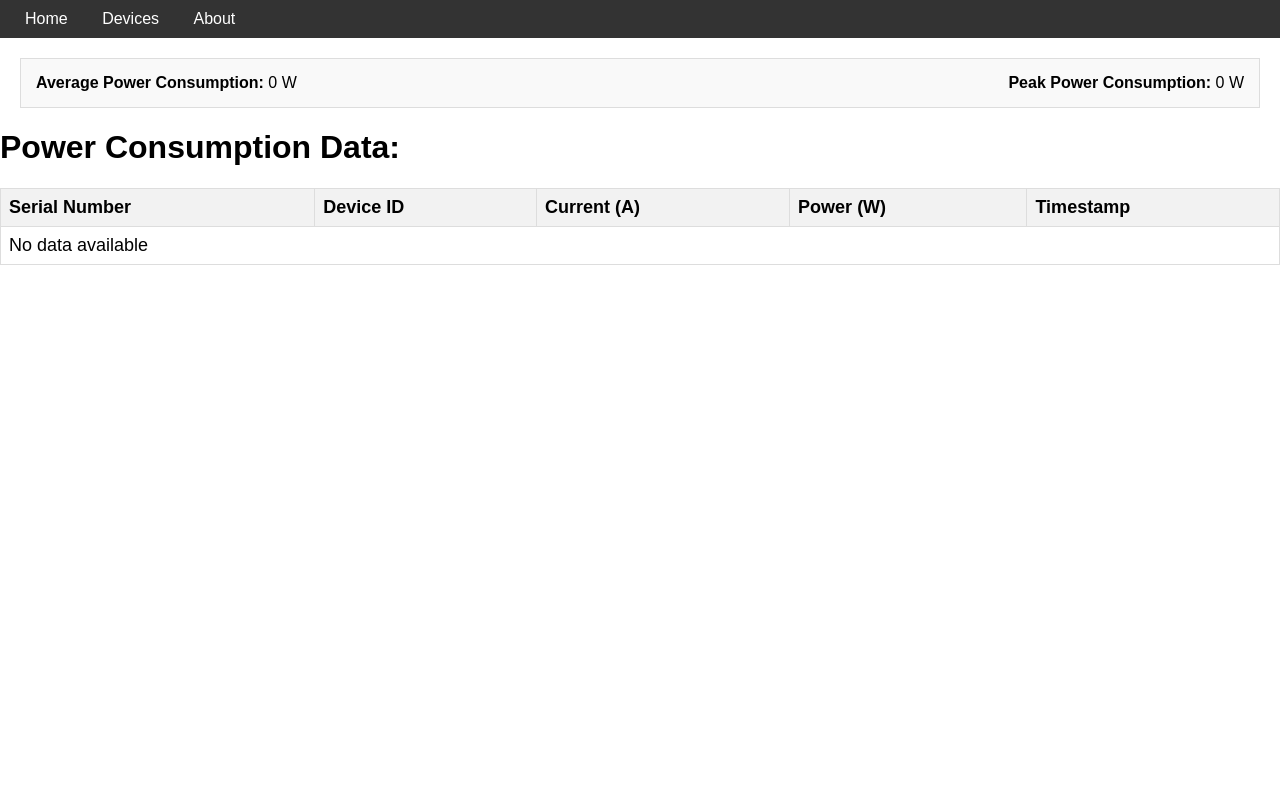
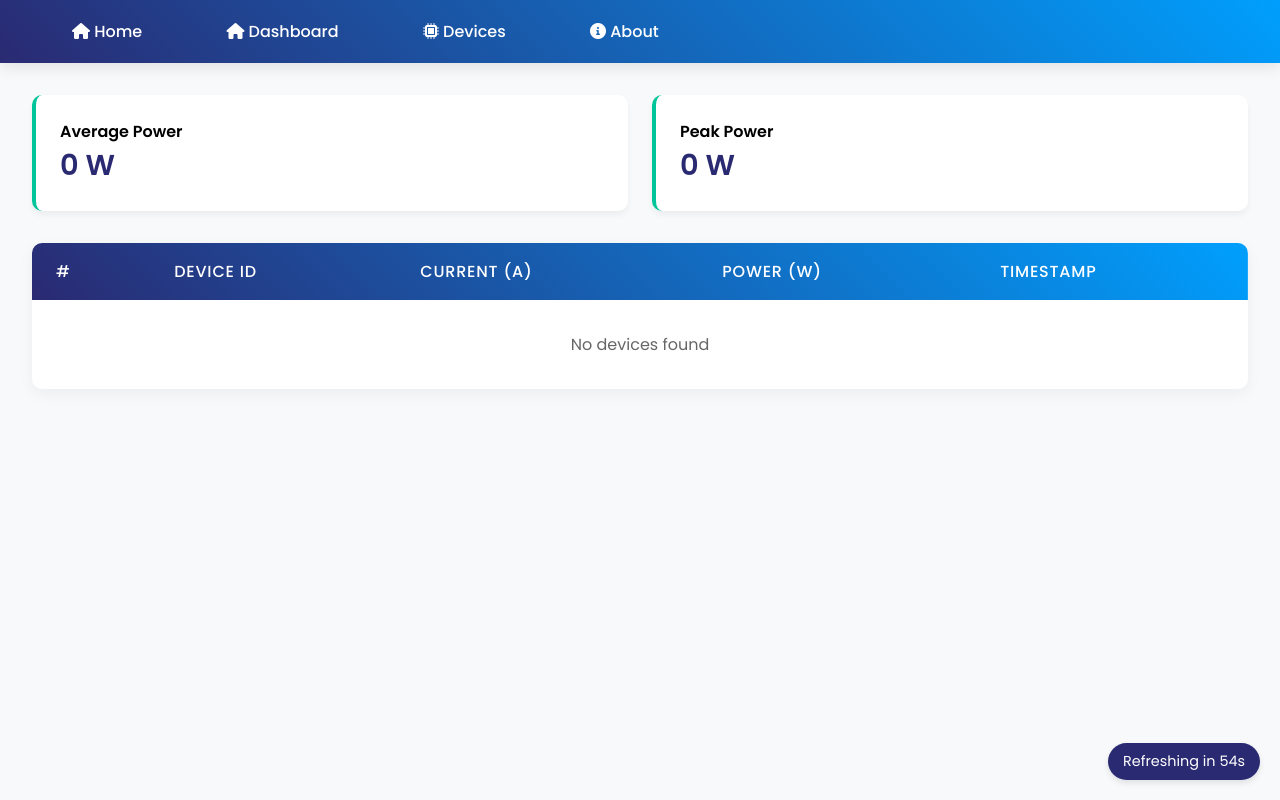
Before and after one commit to shawsuraj203/web_interface, a Django app: page /read/ in a window 1280 px wide. Run offline with Django 5.2, Linux system fonts and the light colour scheme.

Commit message:
Added more pages and UI enhancements.

```diff
--- a/app/app/template/views.html
+++ b/app/app/template/views.html
@@ -3,91 +3,211 @@
 <head>
     <meta charset="UTF-8">
     <meta name="viewport" content="width=device-width, initial-scale=1.0">
-    <title>Device Data Table</title>
+    <title>Power Monitoring Dashboard</title>
+    <link href="https://fonts.googleapis.com/css2?family=Poppins:wght@300;400;500;600&display=swap" rel="stylesheet">
+    <link rel="stylesheet" href="https://cdnjs.cloudflare.com/ajax/libs/font-awesome/6.0.0/css/all.min.css">
     <style>
+        :root {
+            --primary-color: #2a2a72;
+            --secondary-color: #009ffd;
+            --accent-color: #00c49a;
+            --background-color: #f8f9fa;
+        }
+
         body {
-            font-family: Arial, sans-serif;
+            font-family: 'Poppins', sans-serif;
+            background-color: var(--background-color);
             margin: 0;
             padding: 0;
         }
+
         nav {
-            background-color: #333;
-            color: #fff;
-            padding: 10px;
+            background: linear-gradient(45deg, var(--primary-color), var(--secondary-color));
+            padding: 1.2rem 2rem;
+            box-shadow: 0 4px 15px rgba(0,0,0,0.1);
+            position: sticky;
+            top: 0;
+            z-index: 1000;
         }
+
         nav a {
-            color: #fff;
-            margin: 0 15px;
+            color: white;
             text-decoration: none;
+            margin: 0 1.5rem;
+            font-weight: 500;
+            transition: all 0.3s ease;
+            padding: 0.5rem 1rem;
+            border-radius: 4px;
         }
+
         nav a:hover {
-            text-decoration: underline;
+            background-color: rgba(255,255,255,0.15);
+            transform: translateY(-2px);
         }
+
         .stats-bar {
-            margin: 20px;
-            padding: 15px;
-            border: 1px solid #ddd;
-            background-color: #f9f9f9;
-            display: flex;
-            justify-content: space-between;
-            align-items: center;
+            display: grid;
+            grid-template-columns: repeat(auto-fit, minmax(250px, 1fr));
+            gap: 1.5rem;
+            margin: 2rem;
+            padding: 0;
         }
+
+        .stat-card {
+            background: white;
+            padding: 1.5rem;
+            border-radius: 10px;
+            box-shadow: 0 4px 6px rgba(0,0,0,0.05);
+            transition: transform 0.3s ease;
+            border-left: 4px solid var(--accent-color);
+        }
+
+        .stat-card:hover {
+            transform: translateY(-5px);
+        }
+
+        .stat-card span {
+            display: block;
+            font-size: 1.8rem;
+            font-weight: 600;
+            color: var(--primary-color);
+        }
+
         table {
-            width: 100%;
+            width: calc(100% - 4rem);
+            margin: 2rem;
+            background: white;
+            border-radius: 10px;
+            overflow: hidden;
+            box-shadow: 0 5px 15px rgba(0,0,0,0.05);
             border-collapse: collapse;
-            margin: 20px 0;
-            font-size: 18px;
+        }
+
+        th, td {
+            padding: 1rem 1.5rem;
             text-align: left;
         }
-        th, td {
-            border: 1px solid #ddd;
-            padding: 8px;
+
+        thead {
+            background: linear-gradient(45deg, var(--primary-color), var(--secondary-color));
+            color: white;
         }
+
         th {
-            background-color: #f2f2f2;
+            font-weight: 500;
+            text-transform: uppercase;
+            letter-spacing: 0.05em;
         }
-        tr:hover {
-            background-color: #f5f5f5;
+
+        tbody tr {
+            transition: background-color 0.2s ease;
+            border-bottom: 1px solid #f0f0f0;
+        }
+
+        tbody tr:last-child {
+            border-bottom: none;
+        }
+
+        tbody tr:hover {
+            background-color: #f8f9ff;
+        }
+
+        .timestamp {
+            color: #666;
+            font-size: 0.9em;
+        }
+
+        .power-value {
+            color: var(--accent-color);
+            font-weight: 600;
+        }
+
+        @media (max-width: 768px) {
+            table {
+                width: calc(100% - 2rem);
+                margin: 1rem;
+            }
+
+            nav {
+                padding: 1rem;
+                text-align: center;
+            }
+
+            nav a {
+                display: block;
+                margin: 0.5rem 0;
+            }
+        }
+
+        .refresh-indicator {
+            position: fixed;
+            bottom: 20px;
+            right: 20px;
+            background: var(--primary-color);
+            color: white;
+            padding: 8px 15px;
+            border-radius: 20px;
+            font-size: 0.9em;
+            box-shadow: 0 3px 6px rgba(0,0,0,0.1);
         }
     </style>
     <script>
-        // Prevent browser from restoring previous scroll position
         history.scrollRestoration = 'manual';
 
-        // Function to scroll to the bottom
         function scrollToBottom() {
-            window.scrollTo(0, document.body.scrollHeight);
+            window.scrollTo({
+                top: document.body.scrollHeight,
+                behavior: 'smooth'
+            });
         }
 
-        // Scroll to bottom when the page loads
-        window.onload = scrollToBottom;
+        window.onload = function() {
+            scrollToBottom();
+            startRefreshTimer();
+        }
 
-        // Reload the page every 60 seconds (60000 ms)
-        setTimeout(function() {
-            window.location.reload();
-        }, 60000);
+        function startRefreshTimer() {
+            let seconds = 60;
+            const indicator = document.createElement('div');
+            indicator.className = 'refresh-indicator';
+            document.body.appendChild(indicator);
+
+            const updateIndicator = () => {
+                indicator.textContent = `Refreshing in ${seconds}s`;
+                seconds--;
+                if(seconds < 0) {
+                    window.location.reload();
+                }
+            }
+
+            updateIndicator();
+            setInterval(updateIndicator, 1000);
+        }
     </script>
 </head>
 <body>
-    <!-- Navigation Menu -->
     <nav>
-        <a href="/">Home</a>
-        <a href="/devices">Devices</a>
-        <a href="/about">About</a>
+        <a href="{% url 'home' %}"><i class="fas fa-home"></i> Home</a>
+        <a href="{% url 'read' %}"><i class="fas fa-home"></i> Dashboard</a>
+        <a href="{% url 'devices' %}"><i class="fas fa-microchip"></i> Devices</a>
+        <a href="{% url 'about' %}"><i class="fas fa-info-circle"></i> About</a>
     </nav>
 
-    <!-- Statistics Bar -->
     <div class="stats-bar">
-        <span><strong>Average Power Consumption:</strong> {{ avg_power }} W</span>
-        <span><strong>Peak Power Consumption:</strong> {{ peak_power }} W</span>
+        <div class="stat-card">
+            <strong>Average Power</strong>
+            <span>{{ avg_power }} W</span>
+        </div>
+        <div class="stat-card">
+            <strong>Peak Power</strong>
+            <span>{{ peak_power }} W</span>
+        </div>
     </div>
 
-    <!-- Device Data Table -->
-    <h1>Power Consumption Data:</h1>
     <table>
         <thead>
             <tr>
-                <th>Serial Number</th>
+                <th>#</th>
                 <th>Device ID</th>
                 <th>Current (A)</th>
                 <th>Power (W)</th>
@@ -100,12 +220,14 @@
                 <td>{{ forloop.counter }}</td>
                 <td>{{ device.deviceid }}</td>
                 <td>{{ device.current }}</td>
-                <td>{{ device.power }}</td>
-                <td>{{ device.timestamp }}</td>
+                <td class="power-value">{{ device.power }}</td>
+                <td class="timestamp">{{ device.timestamp }}</td>
             </tr>
             {% empty %}
             <tr>
-                <td colspan="5">No data available</td>
+                <td colspan="5" style="text-align: center; padding: 2rem; color: #666;">
+                    No devices found
+                </td>
             </tr>
             {% endfor %}
         </tbody>
--- a/app/app/urls.py
+++ b/app/app/urls.py
@@ -22,4 +22,7 @@ urlpatterns = [
     path('home/', views.home, name="home"),
     path('data/', views.data, name="data"),
     path('read/', views.read, name='read'),
+    path('', views.home, name='home'),         # Home page
+    path('devices/', views.devices, name='devices'),  # Devices page
+    path('about/', views.about, name='about'), # About page
 ]
--- a/app/app/views.py
+++ b/app/app/views.py
@@ -2,11 +2,9 @@ from django.http import JsonResponse, HttpResponse
 from django.shortcuts import render
 from django.views.decorators.csrf import csrf_exempt
 import json
+import time
 
 sens_data = []
-
-def home(request):
-    return HttpResponse("Welcome to your Django app!")
 
 @csrf_exempt
 def data(request):
@@ -55,3 +53,21 @@ def avg_peak_power():
         avg_pwr = sum(power_list)/count
         peak = max(power_list)
     return avg_pwr, peak
+
+def home(request):
+    return render(request, 'home.html')
+
+def devices(request):
+    # Example data, replace with your actual queryset or data source
+    devices = [
+        {'deviceid': '0', 'name': 'Main Meter', 'status': 'online', 'last_seen': '{0}'.format(time.strftime('%Y-%m-%d %H:%M:%S'))},
+        {'deviceid': '1', 'name': 'AC Unit', 'status': 'offline', 'last_seen': '2025-03-31 19:44:10'},
+        {'deviceid': '2', 'name': 'Geysers', 'status': 'offline', 'last_seen': '2025-03-31 19:44:10'},
+        {'deviceid': '2', 'name': 'Outdoor', 'status': 'online', 'last_seen': '{0}'.format(time.strftime('%Y-%m-%d %H:%M:%S'))},
+        # ... more devices ...
+    ]
+    return render(request, 'devices.html', {'devices': devices})
+
+
+def about(request):
+    return render(request, 'about.html')
```
Also changed, not shown: app/app/template/about.html (added, +158 -0 lines), app/app/template/devices.html (added, +164 -0 lines), app/app/template/home.html (added, +140 -0 lines).
